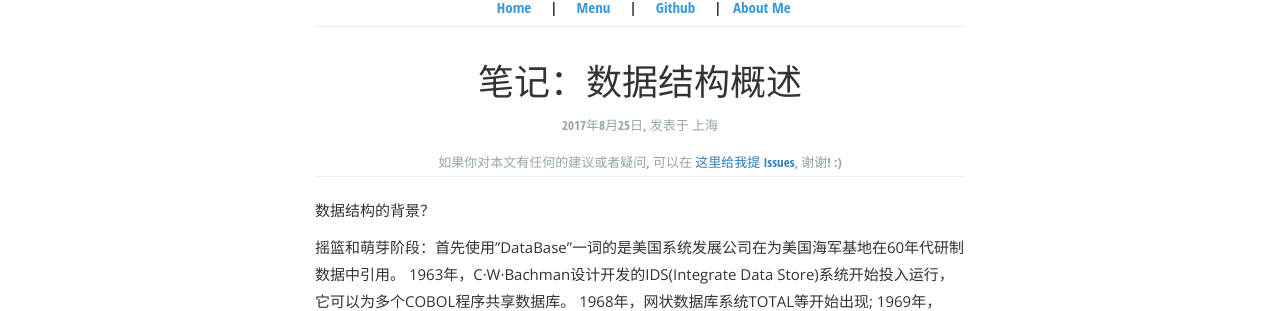
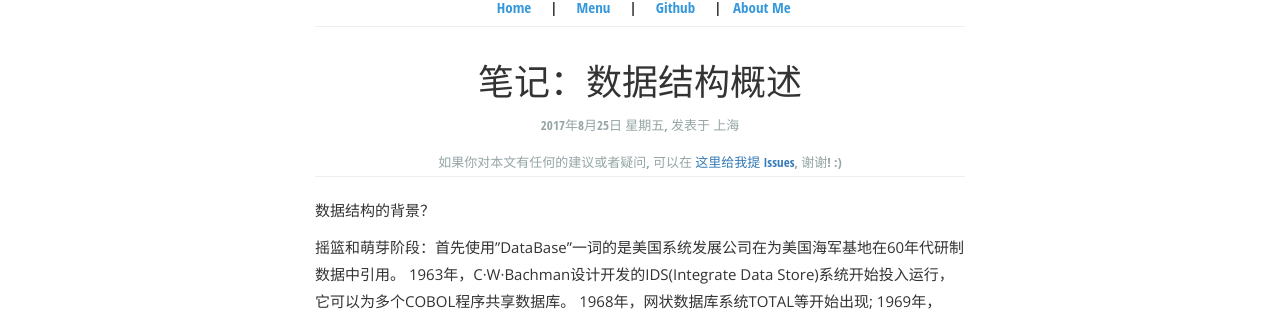
Before and after one commit to ChinaRiven/ChinaRiven.github.io, a Jekyll site: the page built from _posts/2017-08-25-Data-Structure-overview.md, in a window 1280 px wide. Shown: the part 136-447 px from the top of the page. Built offline with Jekyll 4.4.1, drawn with Linux system fonts in a browser that asks for light colours.

Commit message:
Update 2017-08-25-Data-Structure-overview.md

```diff
--- a/_posts/2017-08-25-Data-Structure-overview.md
+++ b/_posts/2017-08-25-Data-Structure-overview.md
@@ -1,7 +1,7 @@
 ---
 layout: post_layout
 title: 笔记：数据结构概述
-time: 2017年8月25日
+time: 2017年8月25日 星期五
 location: 上海
 pulished: true
 ---
```
